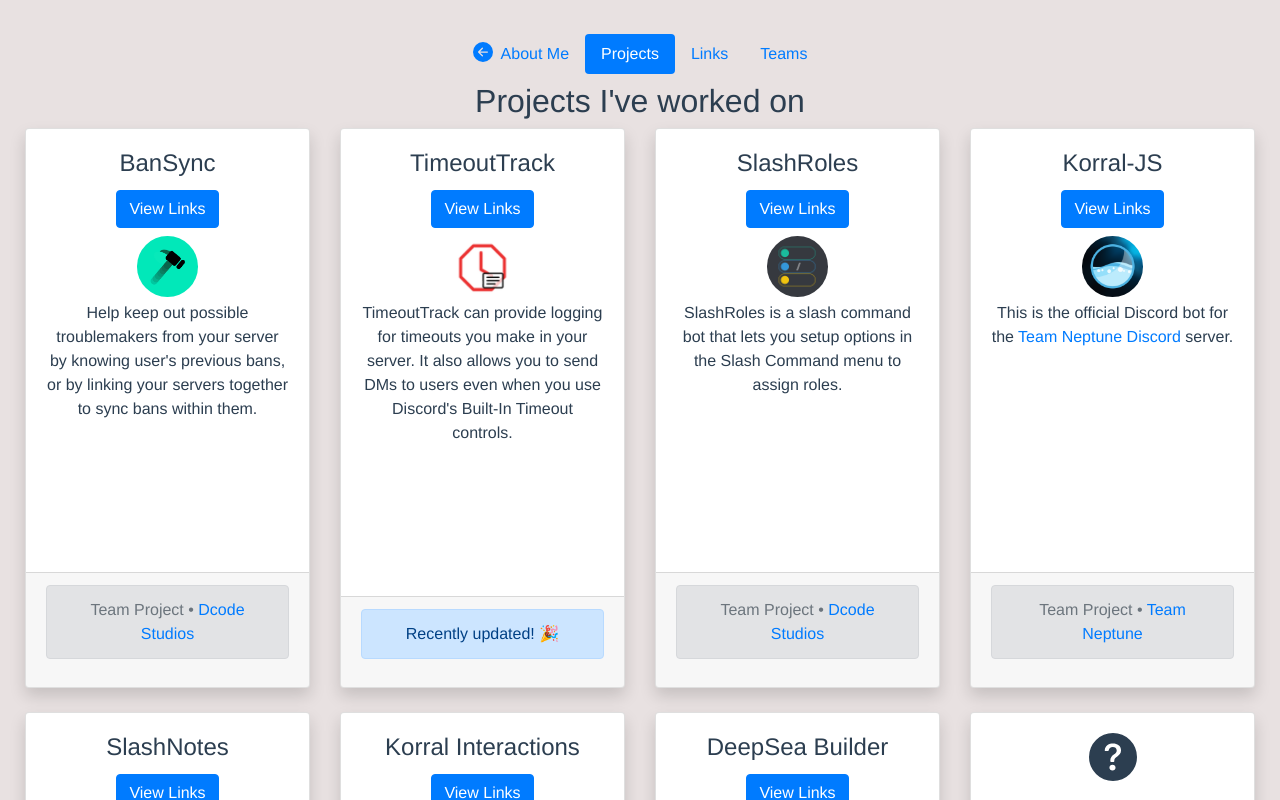
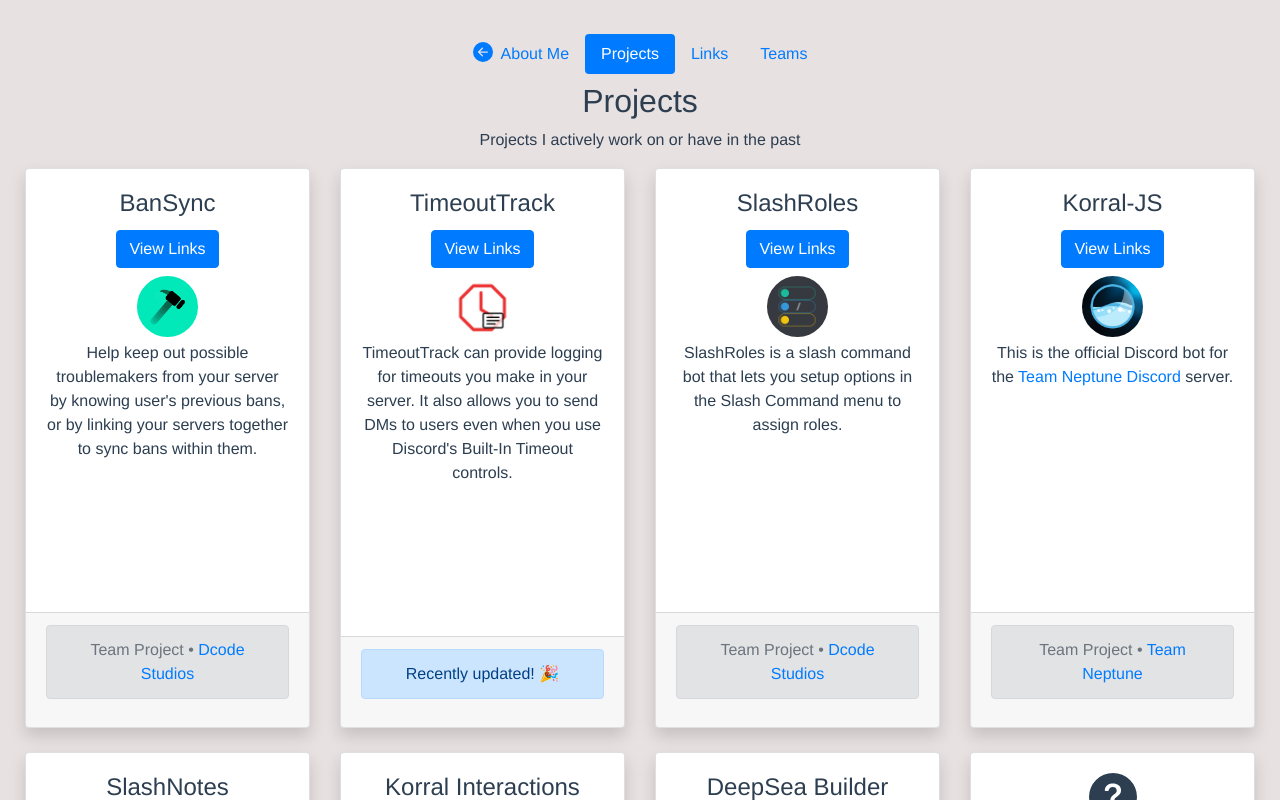
Before and after one commit to TechGeekGamer/personal-site, a Vue app: page /#/projects in a window 1280 px wide. Shown: the top 800 px of the page. Built offline with nearby package versions, Linux system fonts and the light colour scheme.

Commit message:
Add descriptions to pages

```diff
--- a/src/views/Links.vue
+++ b/src/views/Links.vue
@@ -1,6 +1,7 @@
 <template>
   <div class="about">
     <h2>Links</h2>
+    <b-card-text>Links to my online accounts</b-card-text>
     <Links/>
   </div>
 </template>
--- a/src/views/Projects.vue
+++ b/src/views/Projects.vue
@@ -1,6 +1,7 @@
 <template>
   <div class="about">
-    <h2>Projects I've worked on</h2>
+    <h2>Projects</h2>
+    <b-card-text>Projects I actively work on or have in the past</b-card-text>
     <Projects/>
   </div>
 </template>
--- a/src/views/Teams.vue
+++ b/src/views/Teams.vue
@@ -1,6 +1,7 @@
 <template>
   <div class="about">
     <h2>Teams</h2>
+    <b-card-text>Teams I'm actively a part of or have been previously</b-card-text>
     <TeamsDeck/>
   </div>
 </template>
```
